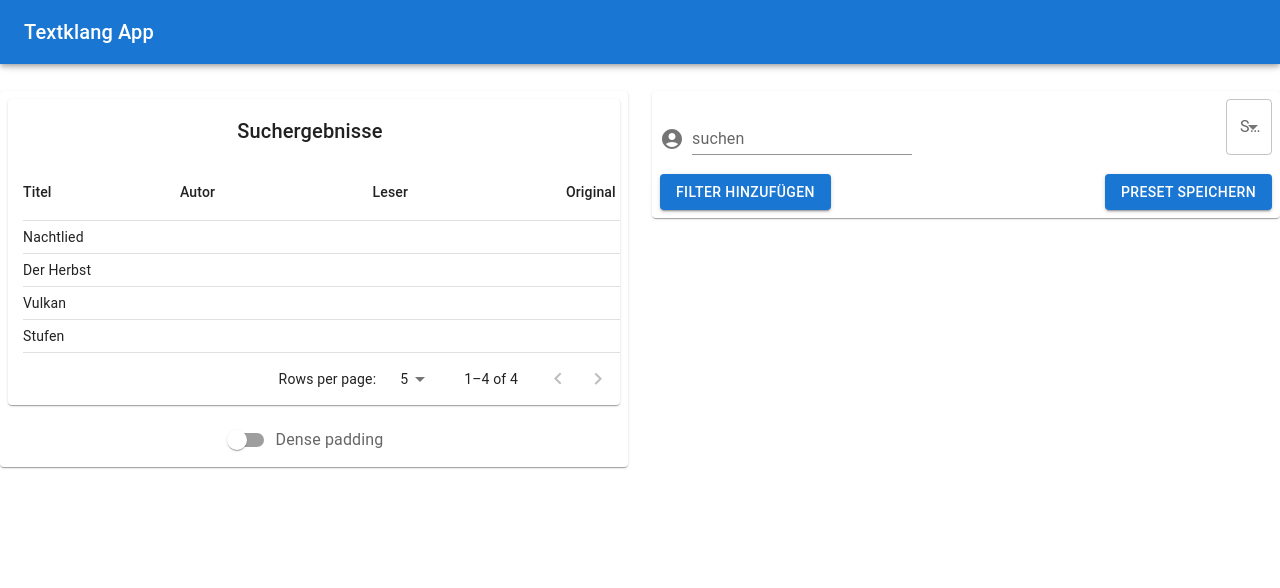
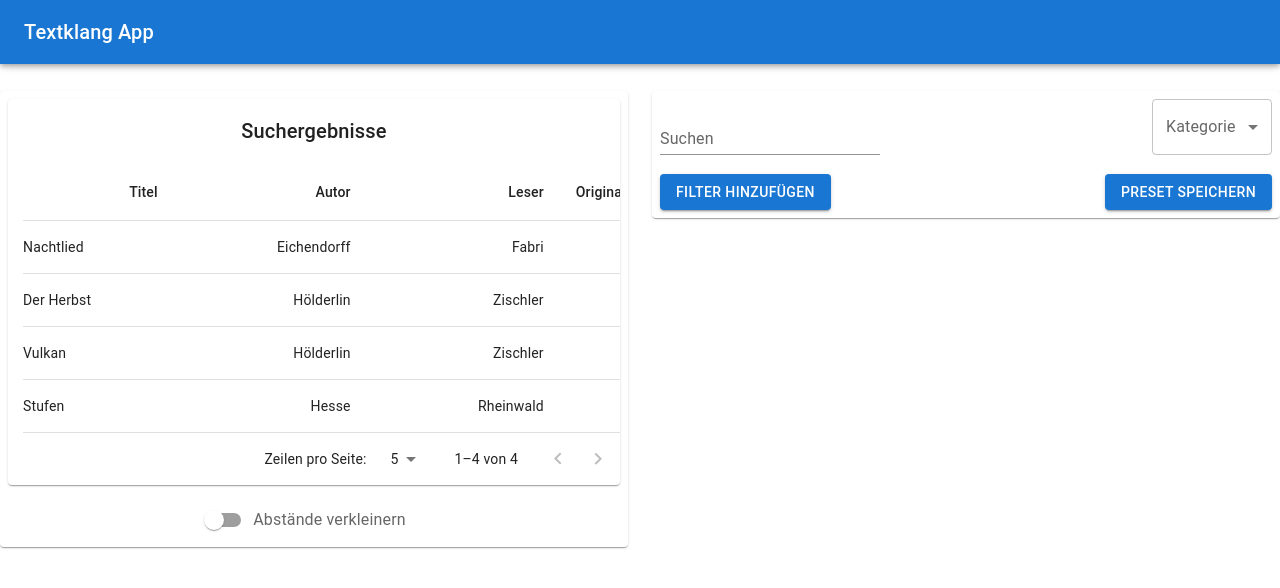
Before and after one commit to fl0r1n9/textklang_app, a React (Create React App) app: page / in a window 1280 px wide. Shown: the top 588 px of the page. Built offline with nearby package versions, Linux system fonts and the light colour scheme.

Commit message:
localization & table adjustments

```diff
--- a/src/App.js
+++ b/src/App.js
@@ -10,7 +10,7 @@ function App() {
 
   return (
     <div className="App">
-      <h1>Textklang App</h1>
+        <h1>Textklang App</h1>
         <Layout/>
 
     </div>
--- a/src/components/Nav.jsx
+++ b/src/components/Nav.jsx
@@ -6,7 +6,6 @@ import Typography from '@mui/material/Typography';
 import CssBaseline from '@mui/material/CssBaseline';
 import useScrollTrigger from '@mui/material/useScrollTrigger';
 import Box from '@mui/material/Box';
-import Container from '@mui/material/Container';
 import Fab from '@mui/material/Fab';
 //import KeyboardArrowUpIcon from '@mui/icons-material/KeyboardArrowUp';
 import Zoom from '@mui/material/Zoom';
--- a/src/components/SearchField.jsx
+++ b/src/components/SearchField.jsx
@@ -12,9 +12,9 @@ import Button from '@mui/material/Button';
 
 export default function SearchField() {
 
-    const [age, setAge] = React.useState('');
+    const [searchFilter, setSearchFilter] = React.useState('');
     const handleChange = (event) => {
-        setAge(event.target.value);
+        setSearchFilter(event.target.value);
     };
 
     const [stateShowText, manipulateShowText] = React.useState(false);
@@ -36,23 +36,24 @@ export default function SearchField() {
 
 
                 <Box sx={{display: 'flex', alignItems: 'flex-end'}}>
-                    <AccountCircle sx={{color: 'action.active', mr: 1, my: 0.5}}/>
-                    <TextField id="input-with-sx" label="suchen" variant="standard"/>
+                    {/*TODO: new icon */}
+                    {/*<AccountCircle sx={{color: 'action.active', mr: 1, my: 0.5}}/>*/}
+                    <TextField id="input-with-sx" label="Suchen" variant="standard"/>
                 </Box>
 
-                <FormControl> {/* TODO: fullwidth*/}
-                    <InputLabel id="demo-simple-select-label">Suche nach...</InputLabel>
+                <FormControl sx={{ minWidth: 120 }}> {/* TODO: change size*/}
+                    <InputLabel id="demo-simple-select-label">Kategorie</InputLabel>
                     <Select
                         labelId="demo-simple-select-label"
                         id="demo-simple-select"
-                        value={age}
-                        label="Alle"
+                        value={searchFilter}
+                        label="Search Filter"
                         onChange={handleChange}
                     >
-                        <MenuItem value={30}>Alle</MenuItem>
-                        <MenuItem value={10}>Autor</MenuItem>
-                        <MenuItem value={20}>Titel</MenuItem>
-                        <MenuItem value={30}>Leser</MenuItem>
+                        <MenuItem value={1}>Alle</MenuItem>
+                        <MenuItem value={2}>Titel</MenuItem>
+                        <MenuItem value={3}>Autor</MenuItem>
+                        <MenuItem value={4}>Leser</MenuItem>
                     </Select>
                 </FormControl>
 
--- a/src/components/SearchTable.jsx
+++ b/src/components/SearchTable.jsx
@@ -1,6 +1,6 @@
 import * as React from 'react';
 import PropTypes from 'prop-types';
-import { alpha } from '@mui/material/styles';
+import {alpha} from '@mui/material/styles';
 import Box from '@mui/material/Box';
 import Table from '@mui/material/Table';
 import TableBody from '@mui/material/TableBody';
@@ -19,7 +19,7 @@ import FormControlLabel from '@mui/material/FormControlLabel';
 import Switch from '@mui/material/Switch';
 //import DeleteIcon from '@mui/icons-material/Delete';
 //import FilterListIcon from '@mui/icons-material/FilterList';
-import { visuallyHidden } from '@mui/utils';
+import {visuallyHidden} from '@mui/utils';
 
 function createData(name, author, reader, orig) {
     return {
@@ -70,32 +70,32 @@ function stableSort(array, comparator) {
 const headCells = [
     {
         id: 'name',
-        numeric: false,
+        string: true,
         disablePadding: true,
         label: 'Titel',
     },
     {
         id: 'author',
-        numeric: false,
+        string: true,
         disablePadding: false,
         label: 'Autor',
     },
     {
         id: 'reader',
-        numeric: false,
+        string: true,
         disablePadding: false,
         label: 'Leser',
     },
     {
         id: 'orig',
-        numeric: false,
+        string: false,
         disablePadding: false,
         label: 'Original',
     },
 ];
 
 function EnhancedTableHead(props) {
-    const { onSelectAllClick, order, orderBy, numSelected, rowCount, onRequestSort } =
+    const {onSelectAllClick, order, orderBy, numSelected, rowCount, onRequestSort} =
         props;
     const createSortHandler = (property) => (event) => {
         onRequestSort(event, property);
@@ -104,22 +104,10 @@ function EnhancedTableHead(props) {
     return (
         <TableHead>
             <TableRow>
-                {/*<TableCell padding="checkbox">
-                    <Checkbox
-                        color="primary"
-                        indeterminate={numSelected > 0 && numSelected < rowCount}
-                        checked={rowCount > 0 && numSelected === rowCount}
-                        onChange={onSelectAllClick}
-                        inputProps={{
-                            'aria-label': 'select all desserts',
-                        }}
-                    />
-                </TableCell>*/}
-
                 {headCells.map((headCell) => (
                     <TableCell
                         key={headCell.id}
-                        align={headCell.numeric ? 'right' : 'left'}
+                        align={headCell.string ? 'right' : 'left'}
                         padding={headCell.disablePadding ? 'none' : 'normal'}
                         sortDirection={orderBy === headCell.id ? order : false}
                     >
@@ -143,61 +131,26 @@ function EnhancedTableHead(props) {
 }
 
 EnhancedTableHead.propTypes = {
-    numSelected: PropTypes.number.isRequired,
+//  numSelected: PropTypes.number.isRequired,
     onRequestSort: PropTypes.func.isRequired,
-    onSelectAllClick: PropTypes.func.isRequired,
+//    onSelectAllClick: PropTypes.func.isRequired,
     order: PropTypes.oneOf(['asc', 'desc']).isRequired,
     orderBy: PropTypes.string.isRequired,
     rowCount: PropTypes.number.isRequired,
 };
 
-const EnhancedTableToolbar = (props) => {
-    const { numSelected } = props;
+const EnhancedTableToolbar = () => {
 
     return (
-        <Toolbar
-            sx={{
-                pl: { sm: 2 },
-                pr: { xs: 1, sm: 1 },
-                ...(numSelected > 0 && {
-                    bgcolor: (theme) =>
-                        alpha(theme.palette.primary.main, theme.palette.action.activatedOpacity),
-                }),
-            }}
-        >
-            {numSelected > 0 ? (
+        <Toolbar>
             <Typography
-                    sx={{ flex: '1 1 100%' }}
-                    color="inherit"
-                    variant="subtitle1"
-                    component="div"
-                >
-                    {numSelected} selected
-                </Typography>
-            ) : (
-                <Typography
-                    sx={{ flex: '1 1 100%' }}
+                sx={{flex: '1 1 100%'}}
                 variant="h6"
                 id="tableTitle"
                 component="div"
             >
                 Suchergebnisse
             </Typography>
-            )}
-
-            {numSelected > 0 ? (
-                <Tooltip title="Delete">
-                    <IconButton>
-                        {/*<DeleteIcon />*/}
-                    </IconButton>
-                </Tooltip>
-            ) : (
-                <Tooltip title="Filter list">
-                    <IconButton>
-                        {/*<FilterListIcon />*/}
-                    </IconButton>
-                </Tooltip>
-            )}
         </Toolbar>
     );
 };
@@ -270,12 +223,12 @@ export default function SearchTable() {
         page > 0 ? Math.max(0, (1 + page) * rowsPerPage - rows.length) : 0;
 
     return (
-        <Box sx={{ width: '100%' }}>
-            <Paper sx={{ width: '100%', mb: 2 }}>
-                <EnhancedTableToolbar numSelected={selected.length} />
+        <Box sx={{width: '100%'}}>
+            <Paper sx={{width: '100%', mb: 2}}>
+                <EnhancedTableToolbar numSelected={selected.length}/>
                 <TableContainer>
-                    <Table style={{marginLeft:"15px"}}
-                        sx={{ minWidth: 750 }}
+                    <Table style={{marginLeft: "15px"}}
+                           sx={{minWidth: 750}}
                            aria-labelledby="tableTitle"
                            size={dense ? 'small' : 'medium'}
                     >
@@ -323,9 +276,9 @@ export default function SearchTable() {
                                             >
                                                 {row.name}
                                             </TableCell>
-                                            <TableCell align="right">{row.calories}</TableCell>
-                                            <TableCell align="right">{row.fat}</TableCell>
-                                            <TableCell align="right">{row.carbs}</TableCell>
+                                            <TableCell align="right">{row.author}</TableCell>
+                                            <TableCell align="right">{row.reader}</TableCell>
+                                            <TableCell align="right">{row.orig}</TableCell>
                                         </TableRow>
                                     );
                                 })}
@@ -335,7 +288,7 @@ export default function SearchTable() {
                                         height: (dense ? 33 : 53) * emptyRows,
                                     }}
                                 >
-                                    <TableCell colSpan={6} />
+                                    <TableCell colSpan={6}/>
                                 </TableRow>
                             )}
                         </TableBody>
@@ -352,8 +305,8 @@ export default function SearchTable() {
                 />
             </Paper>
             <FormControlLabel
-                control={<Switch checked={dense} onChange={handleChangeDense} />}
-                label="Dense padding"
+                control={<Switch checked={dense} onChange={handleChangeDense}/>}
+                label="Abstände verkleinern"
             />
         </Box>
     );
--- a/src/index.js
+++ b/src/index.js
@@ -3,10 +3,16 @@ import ReactDOM from 'react-dom';
 import './index.css';
 import App from './App';
 import reportWebVitals from './reportWebVitals';
+import {deDE} from "@mui/material/locale";
+import {createTheme, ThemeProvider} from "@mui/material/styles";
+
+const theme = createTheme(deDE);
 
 ReactDOM.render(
   <React.StrictMode>
-    <App />
+      <ThemeProvider theme={theme}>
+          <App />
+      </ThemeProvider>
   </React.StrictMode>,
   document.getElementById('root')
 );
```
Lines whose indentation alone changed are shown as unchanged.
